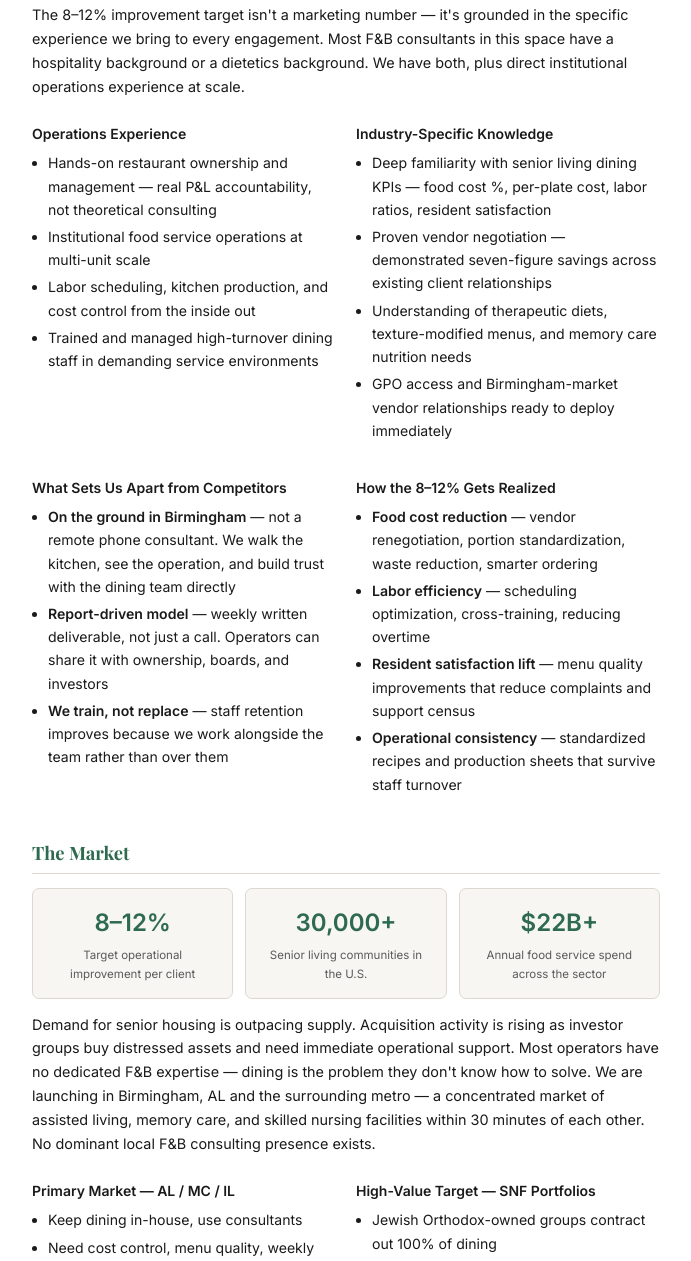
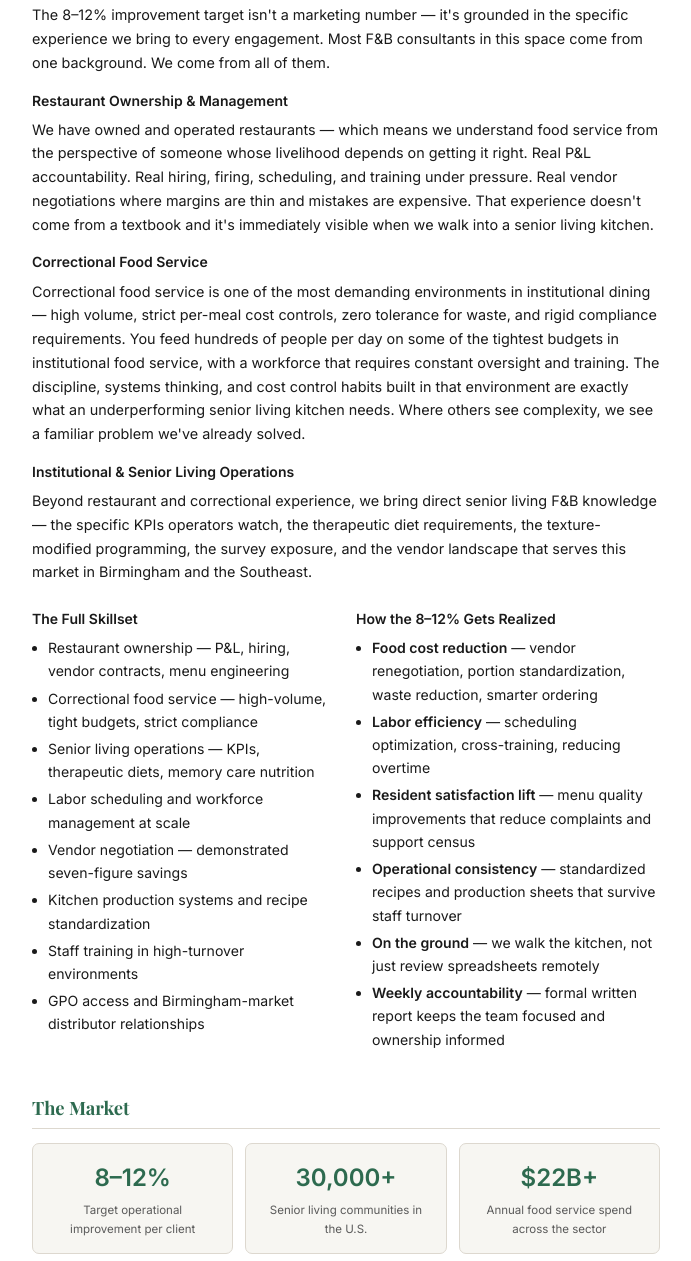
Before and after one commit to vincelubresky/fnb-consulting, a plain HTML site: page business-plan.html in a window 1280 px wide. Shown: the part 796-2057 px from the top of the page, without its empty margins (294-985 px from the left). Drawn offline with nearby package versions, Linux system fonts and the light colour scheme.

Commit message:
Expand experience section with restaurant ownership and correctional food service
Added dedicated paragraphs for restaurant ownership/management and
correctional food service backgrounds. Correctional framed as a direct
transferable advantage for senior living cost control and operations.

Co-Authored-By: Claude Sonnet 4.6 <noreply@anthropic.com>

```diff
--- a/business-plan.html
+++ b/business-plan.html
@@ -109,36 +109,29 @@
   <!-- WHY US -->
   <section>
     <h2>Why We Can Deliver It</h2>
-    <p>The 8–12% improvement target isn't a marketing number — it's grounded in the specific experience we bring to every engagement. Most F&B consultants in this space have a hospitality background or a dietetics background. We have both, plus direct institutional operations experience at scale.</p>
+    <p>The 8–12% improvement target isn't a marketing number — it's grounded in the specific experience we bring to every engagement. Most F&B consultants in this space come from one background. We come from all of them.</p>
 
-    <div class="two-col">
+    <h3>Restaurant Ownership &amp; Management</h3>
+    <p>We have owned and operated restaurants — which means we understand food service from the perspective of someone whose livelihood depends on getting it right. Real P&L accountability. Real hiring, firing, scheduling, and training under pressure. Real vendor negotiations where margins are thin and mistakes are expensive. That experience doesn't come from a textbook and it's immediately visible when we walk into a senior living kitchen.</p>
+
+    <h3>Correctional Food Service</h3>
+    <p>Correctional food service is one of the most demanding environments in institutional dining — high volume, strict per-meal cost controls, zero tolerance for waste, and rigid compliance requirements. You feed hundreds of people per day on some of the tightest budgets in institutional food service, with a workforce that requires constant oversight and training. The discipline, systems thinking, and cost control habits built in that environment are exactly what an underperforming senior living kitchen needs. Where others see complexity, we see a familiar problem we've already solved.</p>
+
+    <h3>Institutional &amp; Senior Living Operations</h3>
+    <p>Beyond restaurant and correctional experience, we bring direct senior living F&B knowledge — the specific KPIs operators watch, the therapeutic diet requirements, the texture-modified programming, the survey exposure, and the vendor landscape that serves this market in Birmingham and the Southeast.</p>
+
+    <div class="two-col" style="margin-top:8px;">
       <div>
-        <h3>Operations Experience</h3>
+        <h3>The Full Skillset</h3>
         <ul>
-          <li>Hands-on restaurant ownership and management — real P&L accountability, not theoretical consulting</li>
-          <li>Institutional food service operations at multi-unit scale</li>
-          <li>Labor scheduling, kitchen production, and cost control from the inside out</li>
-          <li>Trained and managed high-turnover dining staff in demanding service environments</li>
-        </ul>
-      </div>
-      <div>
-        <h3>Industry-Specific Knowledge</h3>
-        <ul>
-          <li>Deep familiarity with senior living dining KPIs — food cost %, per-plate cost, labor ratios, resident satisfaction</li>
-          <li>Proven vendor negotiation — demonstrated seven-figure savings across existing client relationships</li>
-          <li>Understanding of therapeutic diets, texture-modified menus, and memory care nutrition needs</li>
-          <li>GPO access and Birmingham-market vendor relationships ready to deploy immediately</li>
-        </ul>
-      </div>
-    </div>
-
-    <div class="two-col" style="margin-top:4px;">
-      <div>
-        <h3>What Sets Us Apart from Competitors</h3>
-        <ul>
-          <li><strong>On the ground in Birmingham</strong> — not a remote phone consultant. We walk the kitchen, see the operation, and build trust with the dining team directly</li>
-          <li><strong>Report-driven model</strong> — weekly written deliverable, not just a call. Operators can share it with ownership, boards, and investors</li>
-          <li><strong>We train, not replace</strong> — staff retention improves because we work alongside the team rather than over them</li>
+          <li>Restaurant ownership — P&L, hiring, vendor contracts, menu engineering</li>
+          <li>Correctional food service — high-volume, tight budgets, strict compliance</li>
+          <li>Senior living operations — KPIs, therapeutic diets, memory care nutrition</li>
+          <li>Labor scheduling and workforce management at scale</li>
+          <li>Vendor negotiation — demonstrated seven-figure savings</li>
+          <li>Kitchen production systems and recipe standardization</li>
+          <li>Staff training in high-turnover environments</li>
+          <li>GPO access and Birmingham-market distributor relationships</li>
         </ul>
       </div>
       <div>
@@ -148,6 +141,8 @@
           <li><strong>Labor efficiency</strong> — scheduling optimization, cross-training, reducing overtime</li>
           <li><strong>Resident satisfaction lift</strong> — menu quality improvements that reduce complaints and support census</li>
           <li><strong>Operational consistency</strong> — standardized recipes and production sheets that survive staff turnover</li>
+          <li><strong>On the ground</strong> — we walk the kitchen, not just review spreadsheets remotely</li>
+          <li><strong>Weekly accountability</strong> — formal written report keeps the team focused and ownership informed</li>
         </ul>
       </div>
     </div>
```
